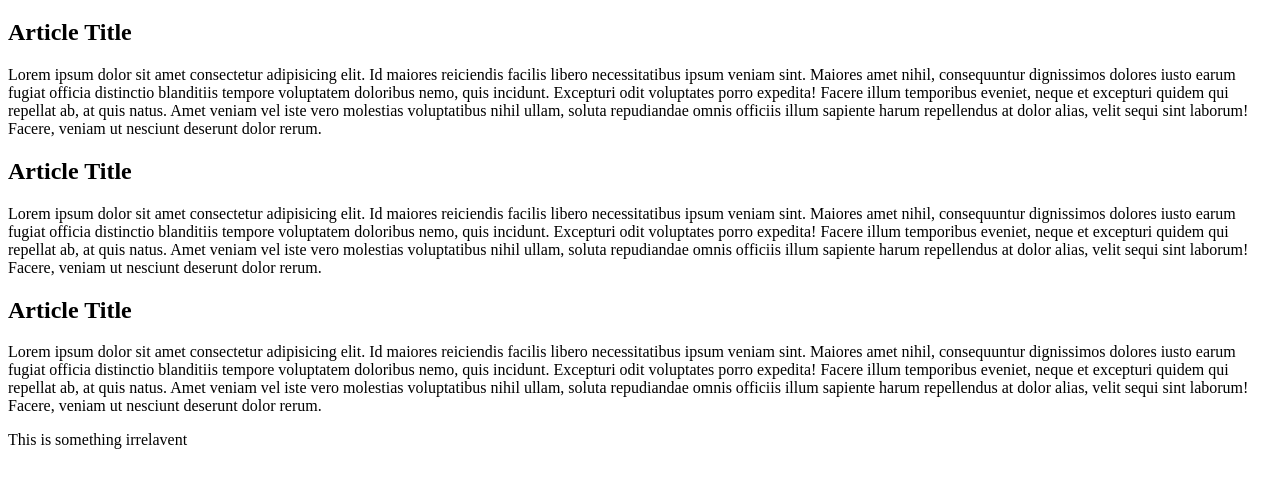
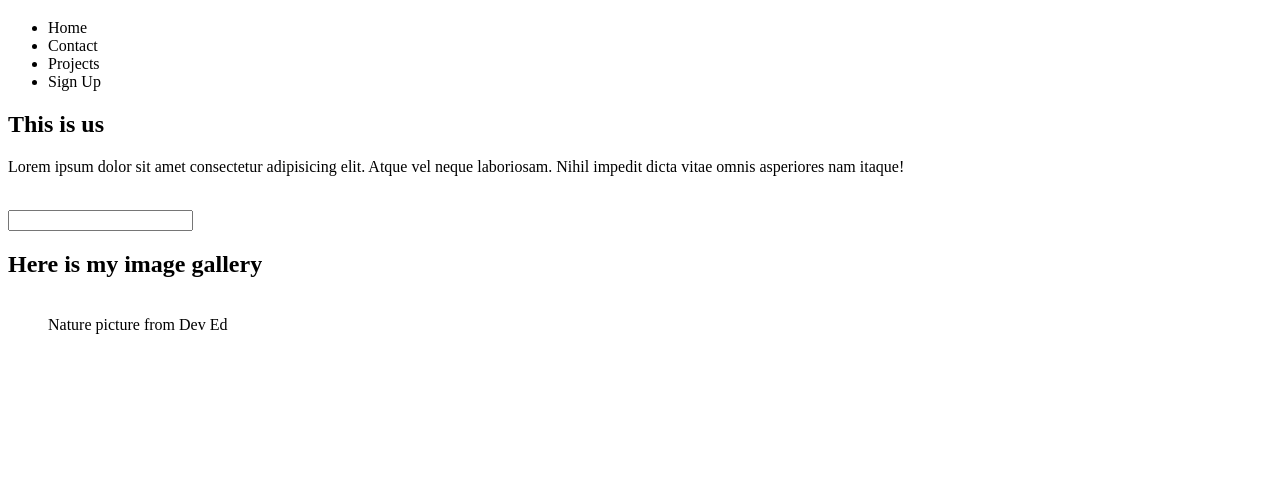
Before and after one commit to niranj775/HTML5-and-CSS3-Dev-Ed, a plain HTML site: page index.html in a window 1280 px wide. Shown: the part 61-548 px from the top of the page. Drawn offline with Linux system fonts and the light colour scheme.

Commit message:
semantics

```diff
--- a/index.html
+++ b/index.html
@@ -12,46 +12,46 @@
     <meta name="viewport" content="width=device-width,initial-scale=1" />
   </head>
   <body>
-    <h1 id="logo">Logo</h1>
-    <h2>Article Title</h2>
-    <p class="article-text active">
-      Lorem ipsum dolor sit amet consectetur adipisicing elit. Id maiores
-      reiciendis facilis libero necessitatibus ipsum veniam sint. Maiores amet
-      nihil, consequuntur dignissimos dolores iusto earum fugiat officia
-      distinctio blanditiis tempore voluptatem doloribus nemo, quis incidunt.
-      Excepturi odit voluptates porro expedita! Facere illum temporibus eveniet,
-      neque et excepturi quidem qui repellat ab, at quis natus. Amet veniam vel
-      iste vero molestias voluptatibus nihil ullam, soluta repudiandae omnis
-      officiis illum sapiente harum repellendus at dolor alias, velit sequi sint
-      laborum! Facere, veniam ut nesciunt deserunt dolor rerum.
+    <header>
+      <h1>Logo</h1>
+      <nav>
+        <ul>
+          <li>Home</li>
+          <li>Contact</li>
+          <li>Projects</li>
+          <li>Sign Up</li>
+        </ul>
+      </nav>
+    </header>
+    <h2>This is us</h2>
+    <p>
+      Lorem ipsum dolor sit amet consectetur adipisicing elit. Atque vel neque
+      laboriosam. <span> Nihil</span> impedit dicta vitae omnis asperiores nam
+      itaque!
     </p>
-    <h2>Article Title</h2>
-    <p class="article-text">
-      Lorem ipsum dolor sit amet consectetur adipisicing elit. Id maiores
-      reiciendis facilis libero necessitatibus ipsum veniam sint. Maiores amet
-      nihil, consequuntur dignissimos dolores iusto earum fugiat officia
-      distinctio blanditiis tempore voluptatem doloribus nemo, quis incidunt.
-      Excepturi odit voluptates porro expedita! Facere illum temporibus eveniet,
-      neque et excepturi quidem qui repellat ab, at quis natus. Amet veniam vel
-      iste vero molestias voluptatibus nihil ullam, soluta repudiandae omnis
-      officiis illum sapiente harum repellendus at dolor alias, velit sequi sint
-      laborum! Facere, veniam ut nesciunt deserunt dolor rerum.
-    </p>
-    <h2>Article Title</h2>
-    <p class="article-text">
-      Lorem ipsum dolor sit amet consectetur adipisicing elit. Id maiores
-      reiciendis facilis libero necessitatibus ipsum veniam sint. Maiores amet
-      nihil, consequuntur dignissimos dolores iusto earum fugiat officia
-      distinctio blanditiis tempore voluptatem doloribus nemo, quis incidunt.
-      Excepturi odit voluptates porro expedita! Facere illum temporibus eveniet,
-      neque et excepturi quidem qui repellat ab, at quis natus. Amet veniam vel
-      iste vero molestias voluptatibus nihil ullam, soluta repudiandae omnis
-      officiis illum sapiente harum repellendus at dolor alias, velit sequi sint
-      laborum! Facere, veniam ut nesciunt deserunt dolor rerum.
-    </p>
-    <p>
-      This is something irrelavent
-    </p>
+    <div class="gallery">
+      <img src="" alt="" />
+      <img src="" alt="" />
+      <img src="" alt="" />
+      <img src="" alt="" />
+    </div>
+
+    <form action="">
+      <input type="text" name="" id="" />
+    </form>
+
+    <section>
+      <h2>Here is my image gallery</h2>
+      <figure>
+        <img src="" alt="" />
+        <figcaption>Nature picture from Dev Ed</figcaption>
+        <img src="" alt="" />
+        <img src="" alt="" />
+        <img src="" alt="" />
+        <img src="" alt="" />
+        <img src="" alt="" />
+      </figure>
+    </section>
   </body>
 </html>
 
@@ -165,4 +165,44 @@ https://www.youtube.com/channel/UClb90NQQcskPUGDIXsQEz5Q -->
   </tr>
 </table> -->
 
-<!-- Classes and Id's -->
+<!-- Classes and Id's
+<h1 id="logo">Logo</h1>
+    <h2>Article Title</h2>
+    <p class="article-text active">
+      Lorem ipsum dolor sit amet consectetur adipisicing elit. Id maiores
+      reiciendis facilis libero necessitatibus ipsum veniam sint. Maiores amet
+      nihil, consequuntur dignissimos dolores iusto earum fugiat officia
+      distinctio blanditiis tempore voluptatem doloribus nemo, quis incidunt.
+      Excepturi odit voluptates porro expedita! Facere illum temporibus eveniet,
+      neque et excepturi quidem qui repellat ab, at quis natus. Amet veniam vel
+      iste vero molestias voluptatibus nihil ullam, soluta repudiandae omnis
+      officiis illum sapiente harum repellendus at dolor alias, velit sequi sint
+      laborum! Facere, veniam ut nesciunt deserunt dolor rerum.
+    </p>
+    <h2>Article Title</h2>
+    <p class="article-text">
+      Lorem ipsum dolor sit amet consectetur adipisicing elit. Id maiores
+      reiciendis facilis libero necessitatibus ipsum veniam sint. Maiores amet
+      nihil, consequuntur dignissimos dolores iusto earum fugiat officia
+      distinctio blanditiis tempore voluptatem doloribus nemo, quis incidunt.
+      Excepturi odit voluptates porro expedita! Facere illum temporibus eveniet,
+      neque et excepturi quidem qui repellat ab, at quis natus. Amet veniam vel
+      iste vero molestias voluptatibus nihil ullam, soluta repudiandae omnis
+      officiis illum sapiente harum repellendus at dolor alias, velit sequi sint
+      laborum! Facere, veniam ut nesciunt deserunt dolor rerum.
+    </p>
+    <h2>Article Title</h2>
+    <p class="article-text">
+      Lorem ipsum dolor sit amet consectetur adipisicing elit. Id maiores
+      reiciendis facilis libero necessitatibus ipsum veniam sint. Maiores amet
+      nihil, consequuntur dignissimos dolores iusto earum fugiat officia
+      distinctio blanditiis tempore voluptatem doloribus nemo, quis incidunt.
+      Excepturi odit voluptates porro expedita! Facere illum temporibus eveniet,
+      neque et excepturi quidem qui repellat ab, at quis natus. Amet veniam vel
+      iste vero molestias voluptatibus nihil ullam, soluta repudiandae omnis
+      officiis illum sapiente harum repellendus at dolor alias, velit sequi sint
+      laborum! Facere, veniam ut nesciunt deserunt dolor rerum.
+    </p>
+    <p>
+      This is something irrelavent
+    </p> -->
```
